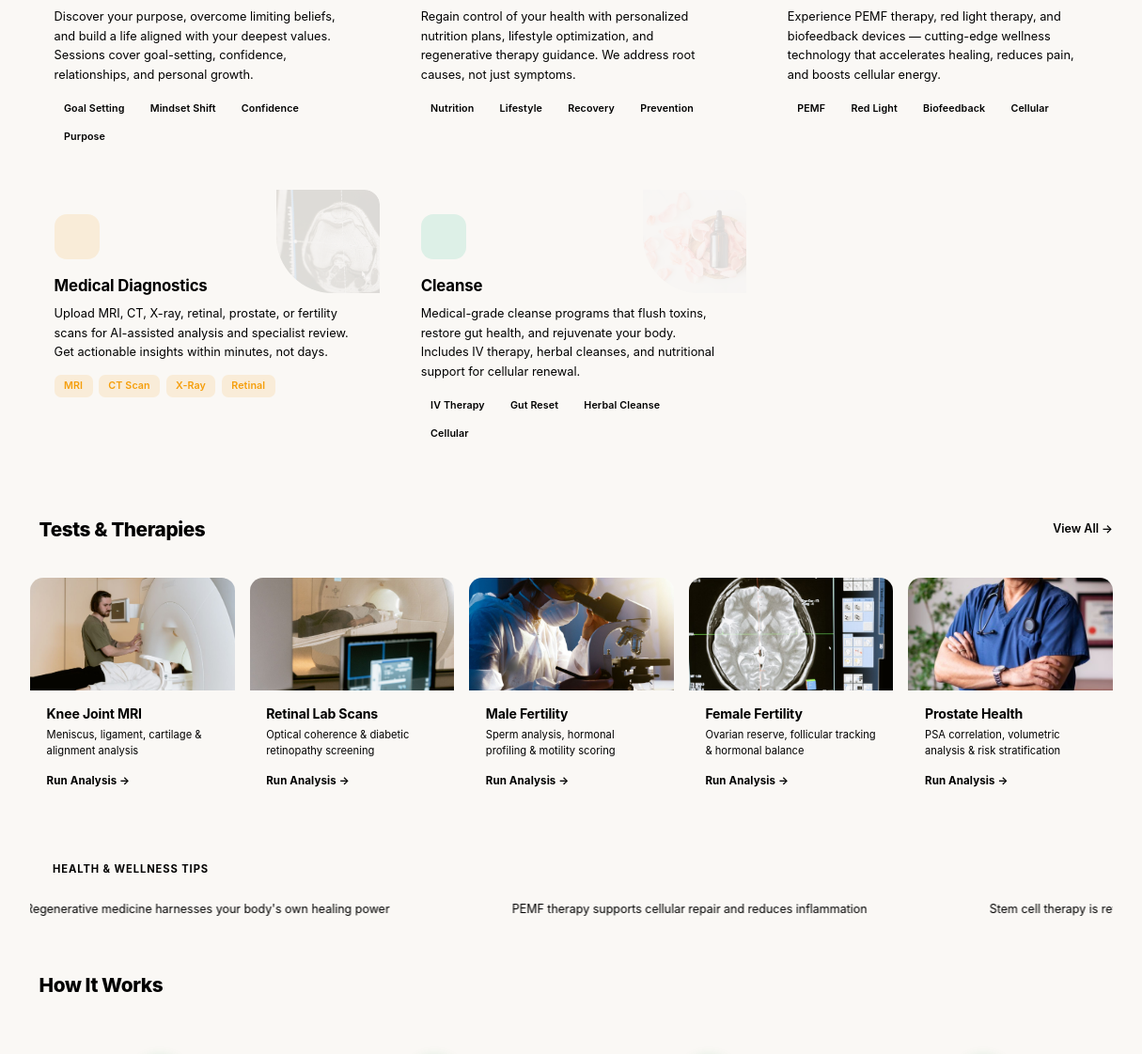
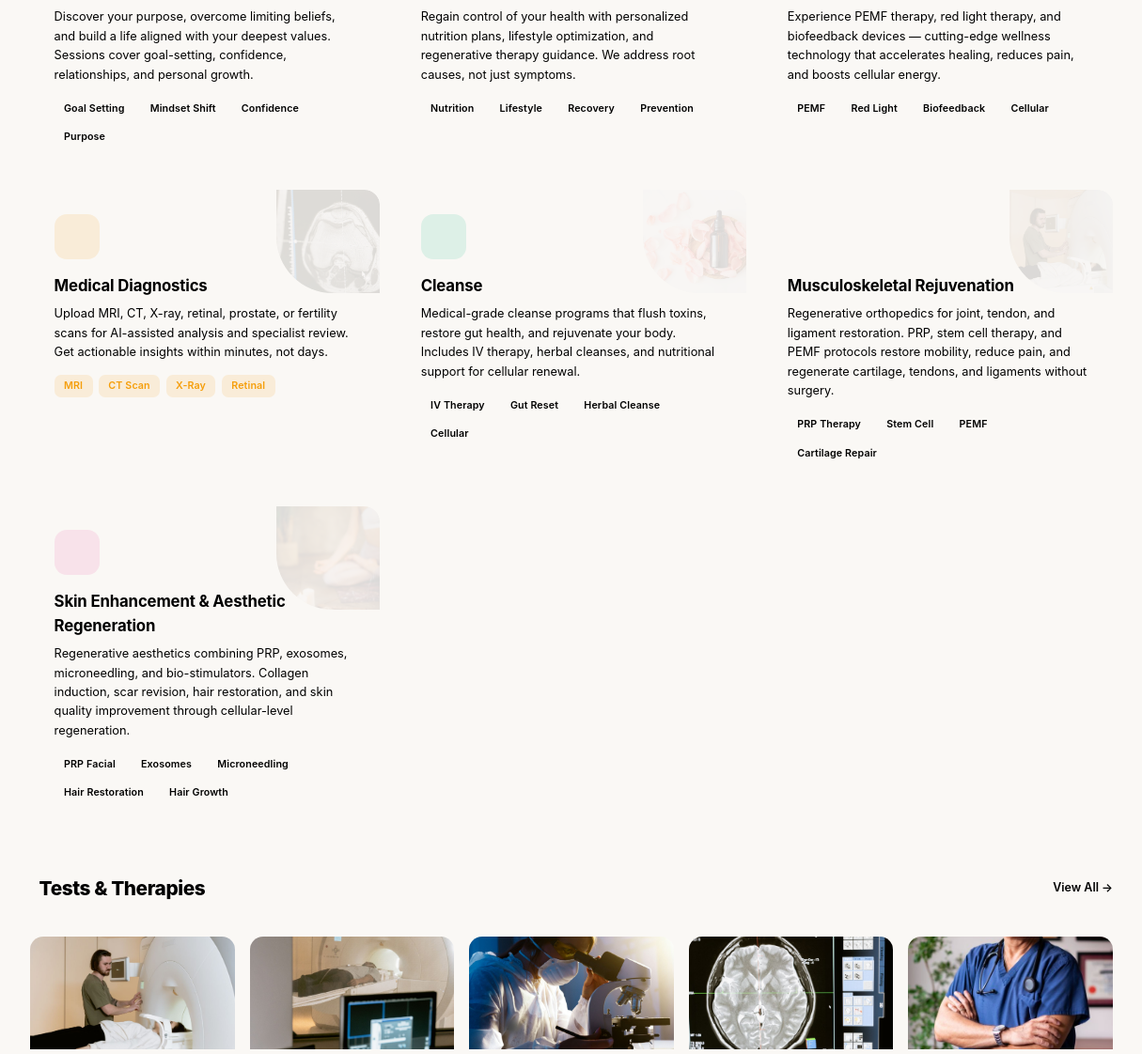
Before and after one commit to techengineerworkstation/regenmed-health, a PHP site: page / in a window 1440 px wide. Shown: the part 899-2021 px from the top of the page at 94% size, without its empty margins (112-1327 px from the left). Run offline with PHP 8.4, Linux system fonts and the light colour scheme; data that the repository does not hold is empty; some libraries are stand-ins or nearby versions.

Commit message:
feat: add Hair Growth tag to Skin Enhancement service

```diff
--- a/pages/dashboard.php
+++ b/pages/dashboard.php
@@ -317,6 +317,33 @@ $tipJson = json_encode($duplicatedTips);
         <span class="counselling-tag green">Cellular</span>
       </div>
     </div>
+    <!-- MUSCULOSKELETAL REJUVENATION -->
+    <div class="counselling-card" onclick="window.location='index.php?page=conditions'">
+      <img src="assets/images/mri-knee.jpg" alt="" class="counselling-card-image" loading="lazy">
+      <div class="counselling-card-icon" style="background:color-mix(in srgb, var(--accent-primary) 12%, transparent);color:var(--accent-primary)"><i class="lucide-bone"></i></div>
+      <div class="counselling-card-title">Musculoskeletal Rejuvenation</div>
+      <div class="counselling-card-desc">Regenerative orthopedics for joint, tendon, and ligament restoration. PRP, stem cell therapy, and PEMF protocols restore mobility, reduce pain, and regenerate cartilage, tendons, and ligaments without surgery.</div>
+      <div class="counselling-card-tags">
+        <span class="counselling-tag teal">PRP Therapy</span>
+        <span class="counselling-tag teal">Stem Cell</span>
+        <span class="counselling-tag teal">PEMF</span>
+        <span class="counselling-tag teal">Cartilage Repair</span>
+      </div>
+    </div>
+    <!-- SKIN ENHANCEMENT & AESTHETIC REGENERATION -->
+    <div class="counselling-card" onclick="window.location='index.php?page=conditions'">
+      <img src="assets/images/healthy-food.jpg" alt="" class="counselling-card-image" loading="lazy">
+      <div class="counselling-card-icon" style="background:color-mix(in srgb, #ec4899 12%, transparent);color:#ec4899"><i class="lucide-sparkles"></i></div>
+      <div class="counselling-card-title">Skin Enhancement & Aesthetic Regeneration</div>
+      <div class="counselling-card-desc">Regenerative aesthetics combining PRP, exosomes, microneedling, and bio-stimulators. Collagen induction, scar revision, hair restoration, and skin quality improvement through cellular-level regeneration.</div>
+      <div class="counselling-card-tags">
+        <span class="counselling-tag violet">PRP Facial</span>
+        <span class="counselling-tag violet">Exosomes</span>
+        <span class="counselling-tag violet">Microneedling</span>
+        <span class="counselling-tag violet">Hair Restoration</span>
+        <span class="counselling-tag violet">Hair Growth</span>
+      </div>
+    </div>
   </div>
 
   <!-- TESTS & THERAPIES -->
@@ -455,17 +482,42 @@ $tipJson = json_encode($duplicatedTips);
         <li>Supplement stacking guidance</li>
       </ul>
     </div>
-    <div class="info-card">
+<div class="info-card">
       <img class="info-card-image" src="assets/images/detox-water.jpg" alt="Cleanse therapy">
       <h4><i class="lucide-leaf" style="color:#16a34a"></i> Cleanse Sessions</h4>
       <p>Guided detox programs that cleanse the body at the cellular level — flushing accumulated toxins, resetting the gut, and restoring natural energy flow for full-body renewal.</p>
       <ul>
-        <li>IV vitamin &amp; mineral therapy</li>
+        <li>IV vitamin & mineral therapy</li>
         <li>Gut microbiome reset protocols</li>
-        <li>Herbal liver &amp; kidney cleanse</li>
+        <li>Herbal liver & kidney cleanse</li>
         <li>Heavy-metal chelation support</li>
       </ul>
     </div>
+    <!-- IMMUNE SYSTEM STRENGTHENING -->
+    <div class="info-card">
+      <img class="info-card-image" src="assets/images/meditation.jpg" alt="Immune system optimization">
+      <h4><i class="lucide-shield" style="color:var(--accent-primary)"></i> Immune System Strengthening</h4>
+      <p>Comprehensive immune optimization through IV immunoglobulin, thymosin alpha-1, peptide therapy, and personalized nutraceutical protocols. Enhances natural defense mechanisms against infections, autoimmune conditions, and age-related immune decline.</p>
+      <ul>
+        <li>IV immunoglobulin therapy</li>
+        <li>Thymosin alpha-1 peptide therapy</li>
+        <li>Personalized nutraceutical protocols</li>
+        <li>Immune senescence reversal</li>
+      </ul>
+    </div>
+    <!-- ANTI-RETROVIRAL THERAPY -->
+    <div class="info-card">
+      <img class="info-card-image" src="assets/images/lab-research.jpg" alt="Anti-retroviral therapy">
+      <h4><i class="lucide-virus" style="color:#ec4899"></i> Anti-Retroviral Therapy</h4>
+      <p>Advanced HIV management with integrative antiretroviral therapy, immune reconstitution monitoring, and regenerative adjuncts. Personalized ART regimens with resistance testing, mitochondrial support, and immune reconstitution strategies for optimal viral suppression and quality of life.</p>
+      <ul>
+        <li>Personalized ART regimens with resistance testing</li>
+        <li>Mitochondrial toxicity prevention</li>
+        <li>Immune reconstitution monitoring</li>
+        <li>Regenerative adjuncts for immune recovery</li>
+      </ul>
+    </div>
+  </div>
   </div>
 
   <!-- TESTIMONIALS -->
```
